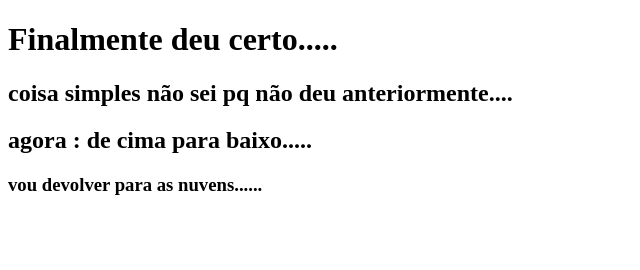
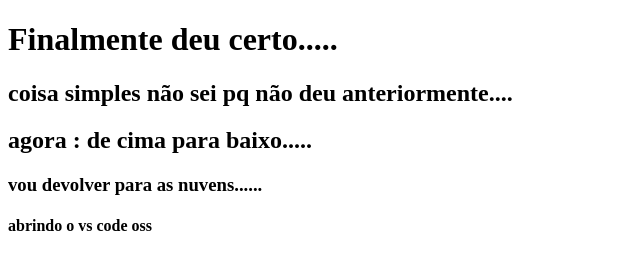
Before and after one commit to SandroRMio/nuvem, a plain HTML site: page index.html in a window 1280 px wide. Shown: the whole page, without its empty margins (0-640 px from the left). Drawn offline with Linux system fonts and the light colour scheme.

Commit message:
Update index.html
devolvendo para o vs code oss

```diff
--- a/index.html
+++ b/index.html
@@ -10,5 +10,6 @@
     <h2>coisa simples não sei pq não deu anteriormente....</h2>
     <h2> agora : de cima para baixo.....</h2>
     <h3> vou devolver para as nuvens......</h3>
+    <h4> abrindo o vs code oss</h4>
 </body>
 </html>
```
